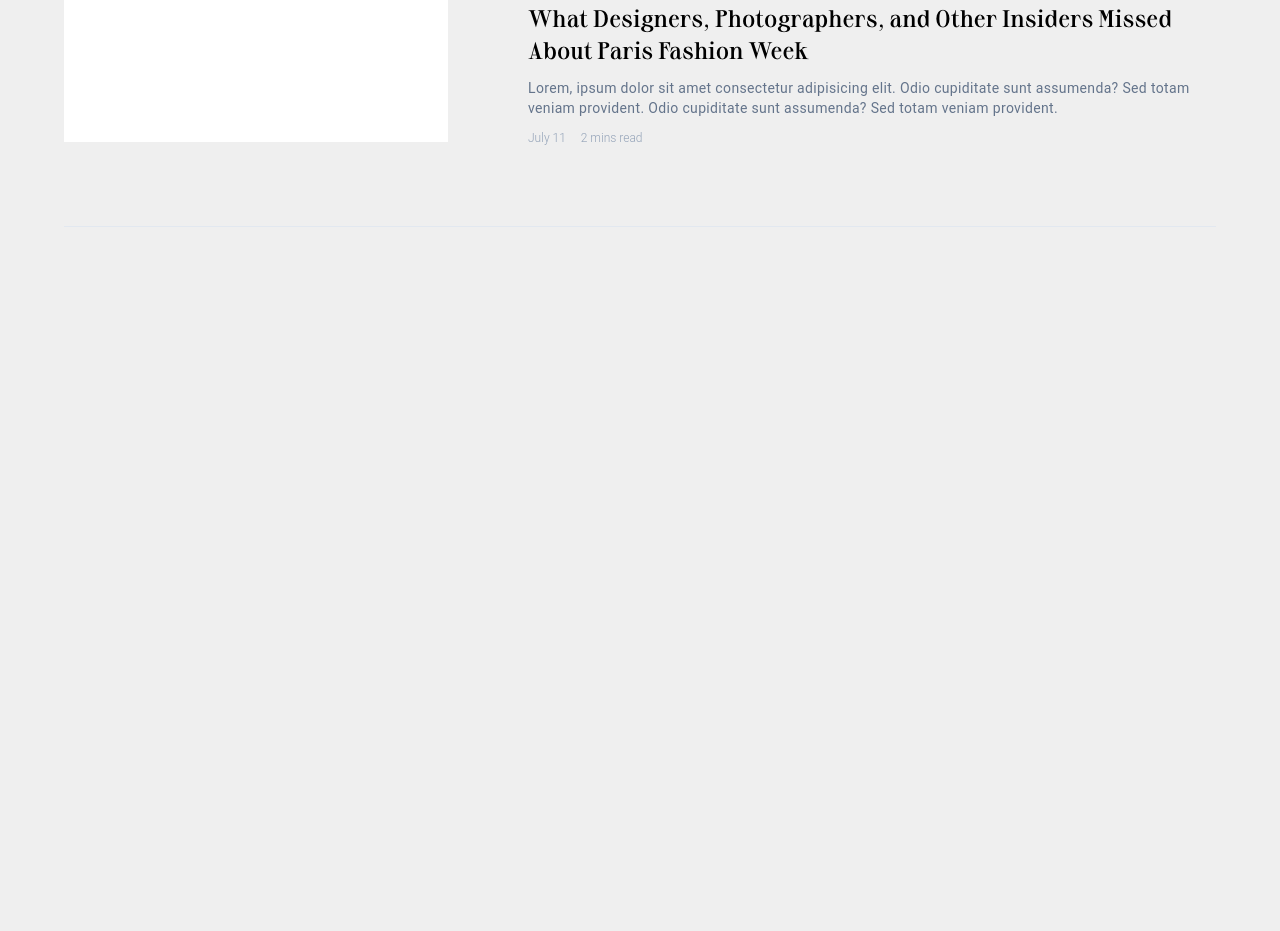
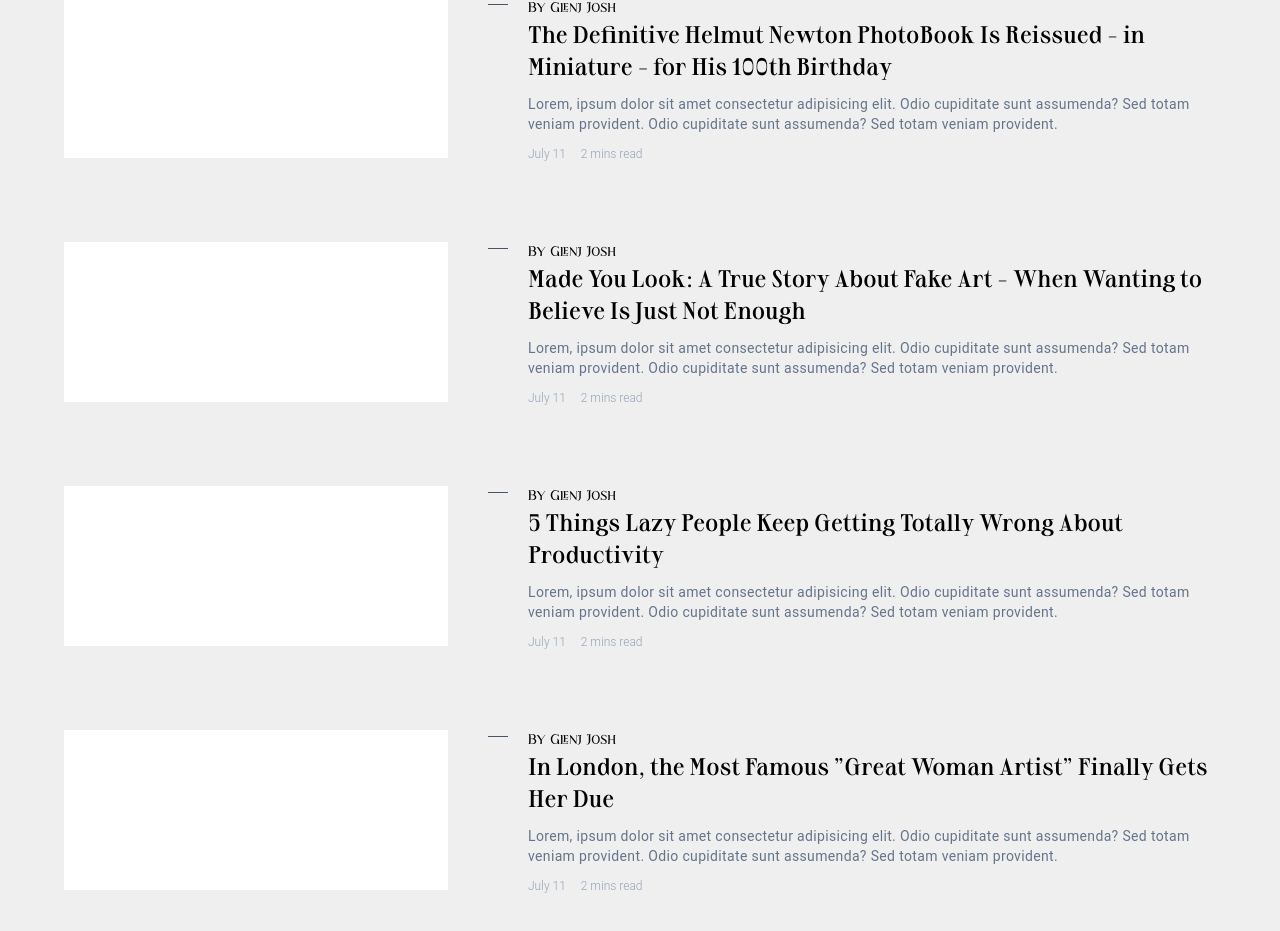
Before and after one commit to IsraelChidera/iresource, a Next.js app: page / in a window 1280 px wide. Shown: the part 1439-2370 px from the top of the page. Before the commit the page ends 1666 px from the top, so only its background shows below. Built offline with nearby package versions, Linux system fonts and the light colour scheme.

Commit message:
Page design layout: trending component completed

```diff
--- /dev/null
+++ b/components/BestSellers.jsx
@@ -0,0 +1,9 @@
+import React from 'react'
+
+const BestSellers = () => {
+  return (
+    <div>BestSellers</div>
+  )
+}
+
+export default BestSellers
--- a/components/Header.jsx
+++ b/components/Header.jsx
@@ -3,7 +3,7 @@ import Image from "next/image"
 
 const Header = () => {
     return (
-        <section className="pt-5 border-b border-slate-200 pb-16 mx-16">
+        <section className="pt-5 border-b border-slate-300 pb-16 mx-16">
             <div className="md:grid grid-cols-5 gap-x-4">
                 <div className="col-span-3 border-r border-slate-300 pr-4">
                     <div >
--- a/components/Latest.jsx
+++ b/components/Latest.jsx
@@ -3,7 +3,7 @@ import React from 'react'
 
 const Latest = () => {
     return (
-        <section className='pb-20 mx-16 border-b border-slate-200'>
+        <section className='pb-20 mx-16 border-b border-slate-300'>
             <nav className="flex items-center justify-between border-slate-300 border-b py-3">
 
                 <p className="text-3xl logo-span">
@@ -16,8 +16,8 @@ const Latest = () => {
                 </Link>
             </nav>
 
-            <div className='mt-10'>
-                <div >
+            <div className='mt-14'>
+                <div className='space-y-20'>
 
                     <div className='grid grid-cols-3 space-x-20'>
                         <div className='col-span-1'>
@@ -39,8 +39,137 @@ const Latest = () => {
                             </div>
 
                             <div className='space-y-3'>
-                                <h1 className="text-2xl">What Designers, Photographers, and Other Insiders Missed
-                                    About Paris Fashion Week
+                                <h1 className="text-2xl">
+                                    The Definitive Helmut Newton PhotoBook Is Reissued - in Miniature
+                                    - for His 100th Birthday
+                                </h1>
+
+                                <p className="text-sm tracking-wide mt-2 text-slate-500">
+                                    Lorem, ipsum dolor sit amet consectetur adipisicing
+                                    elit. Odio cupiditate sunt assumenda? Sed totam
+                                    veniam provident. Odio cupiditate sunt assumenda? Sed totam
+                                    veniam provident.
+                                </p>
+
+                                <p className="space-x-3 font-light text-xs text-slate-400">
+                                    <span> July 11 </span> {' '}
+                                    <span> 2 mins read </span>
+                                </p>
+
+                            </div>
+
+
+                        </div>
+                    </div>
+
+                    <div className='grid grid-cols-3 space-x-20'>
+                        <div className='col-span-1'>
+                            {/* <Image
+                            src=""
+                            width={500}
+                            height={500}
+                            alt="fssff"
+                                />
+                            */}
+                            <div style={{}} className="w-full h-40 bg-white">
+                            </div>
+                        </div>
+
+                        <div className='col-span-2 '>
+                            <div className="relative logo-span">
+                                <div className="absolute top-1.5 -left-10 h-px w-5 bg-slate-600"></div>
+                                <p className='text-sm'>By Glenj Josh</p>
+                            </div>
+
+                            <div className='space-y-3'>
+                                <h1 className="text-2xl">Made You Look: A True Story About Fake
+                                Art - When Wanting to Believe Is Just Not Enough
+                                </h1>
+
+                                <p className="text-sm tracking-wide mt-2 text-slate-500">
+                                    Lorem, ipsum dolor sit amet consectetur adipisicing
+                                    elit. Odio cupiditate sunt assumenda? Sed totam
+                                    veniam provident. Odio cupiditate sunt assumenda? Sed totam
+                                    veniam provident.
+                                </p>
+
+                                <p className="space-x-3 font-light text-xs text-slate-400">
+                                    <span> July 11 </span> {' '}
+                                    <span> 2 mins read </span>
+                                </p>
+
+                            </div>
+
+
+                        </div>
+                    </div>
+
+                    <div className='grid grid-cols-3 space-x-20'>
+                        <div className='col-span-1'>
+                            {/* <Image
+                            src=""
+                            width={500}
+                            height={500}
+                            alt="fssff"
+                                />
+                            */}
+                            <div style={{}} className="w-full h-40 bg-white">
+                            </div>
+                        </div>
+
+                        <div className='col-span-2 '>
+                            <div className="relative logo-span">
+                                <div className="absolute top-1.5 -left-10 h-px w-5 bg-slate-600"></div>
+                                <p className='text-sm'>By Glenj Josh</p>
+                            </div>
+
+                            <div className='space-y-3'>
+                                <h1 className="text-2xl">
+                                    5 Things Lazy People Keep Getting Totally Wrong About
+                                    Productivity
+                                </h1>
+
+                                <p className="text-sm tracking-wide mt-2 text-slate-500">
+                                    Lorem, ipsum dolor sit amet consectetur adipisicing
+                                    elit. Odio cupiditate sunt assumenda? Sed totam
+                                    veniam provident. Odio cupiditate sunt assumenda? Sed totam
+                                    veniam provident.
+                                </p>
+
+                                <p className="space-x-3 font-light text-xs text-slate-400">
+                                    <span> July 11 </span> {' '}
+                                    <span> 2 mins read </span>
+                                </p>
+
+                            </div>
+
+
+                        </div>
+                    </div>
+
+                    <div className='grid grid-cols-3 space-x-20'>
+                        <div className='col-span-1'>
+                            {/* <Image
+                            src=""
+                            width={500}
+                            height={500}
+                            alt="fssff"
+                                />
+                            */}
+                            <div style={{}} className="w-full h-40 bg-white">
+                            </div>
+                        </div>
+
+                        <div className='col-span-2 '>
+                            <div className="relative logo-span">
+                                <div className="absolute top-1.5 -left-10 h-px w-5 bg-slate-600"></div>
+                                <p className='text-sm'>By Glenj Josh</p>
+                            </div>
+
+                            <div className='space-y-3'>
+                                <h1 className="text-2xl">
+                                    In London, the Most Famous "Great Woman Artist"
+                                    Finally Gets Her Due
                                 </h1>
 
                                 <p className="text-sm tracking-wide mt-2 text-slate-500">
--- a/components/Trending.jsx
+++ b/components/Trending.jsx
@@ -3,7 +3,7 @@ import React from 'react'
 
 const Trending = () => {
     return (
-        <section className='pb-20 mx-16 border-b border-slate-200'>
+        <section className='pb-20 mx-16 border-b border-slate-300'>
             <nav className="flex items-center justify-between border-slate-300 border-b py-3">
 
                 <p className="text-3xl logo-span">
```
